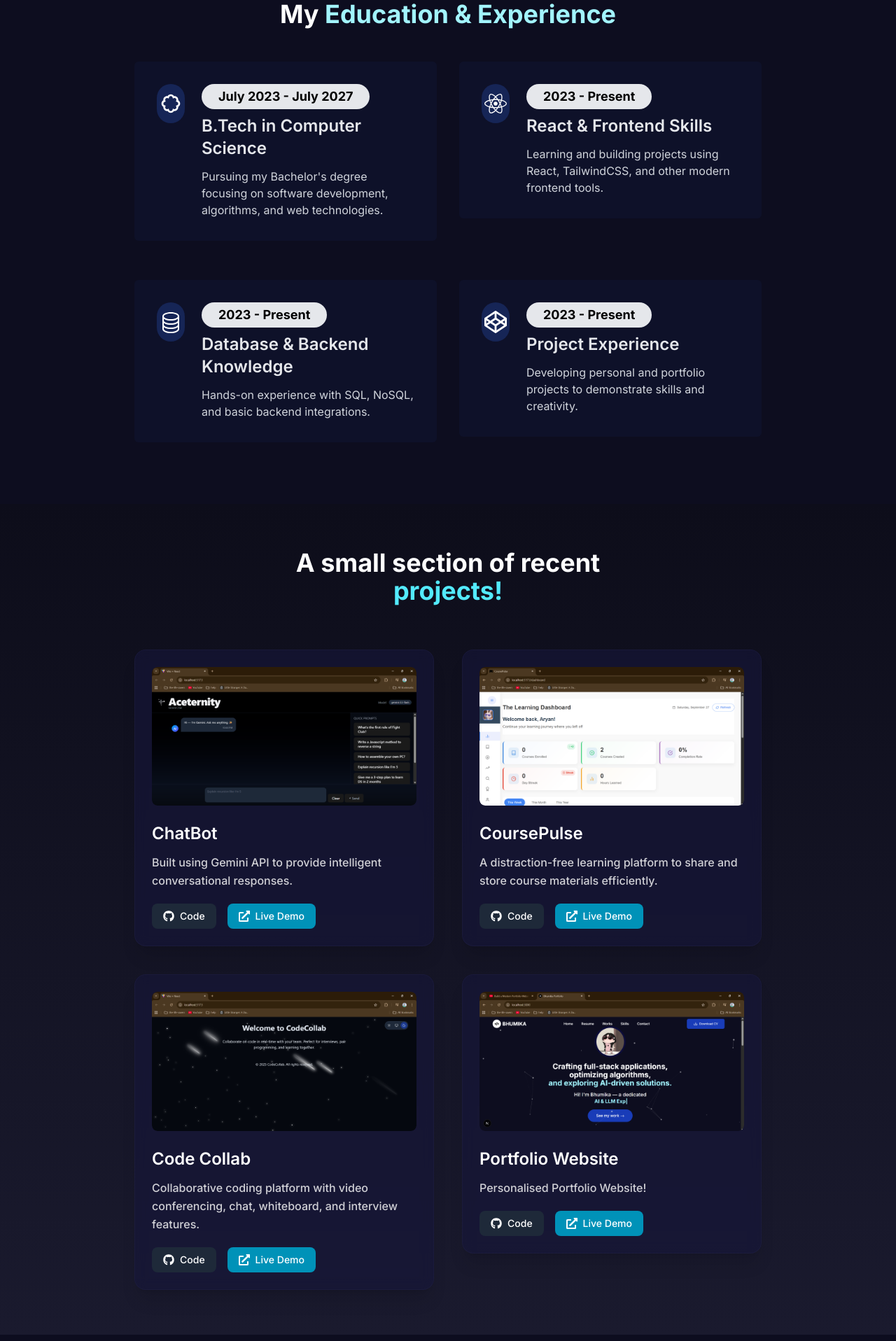
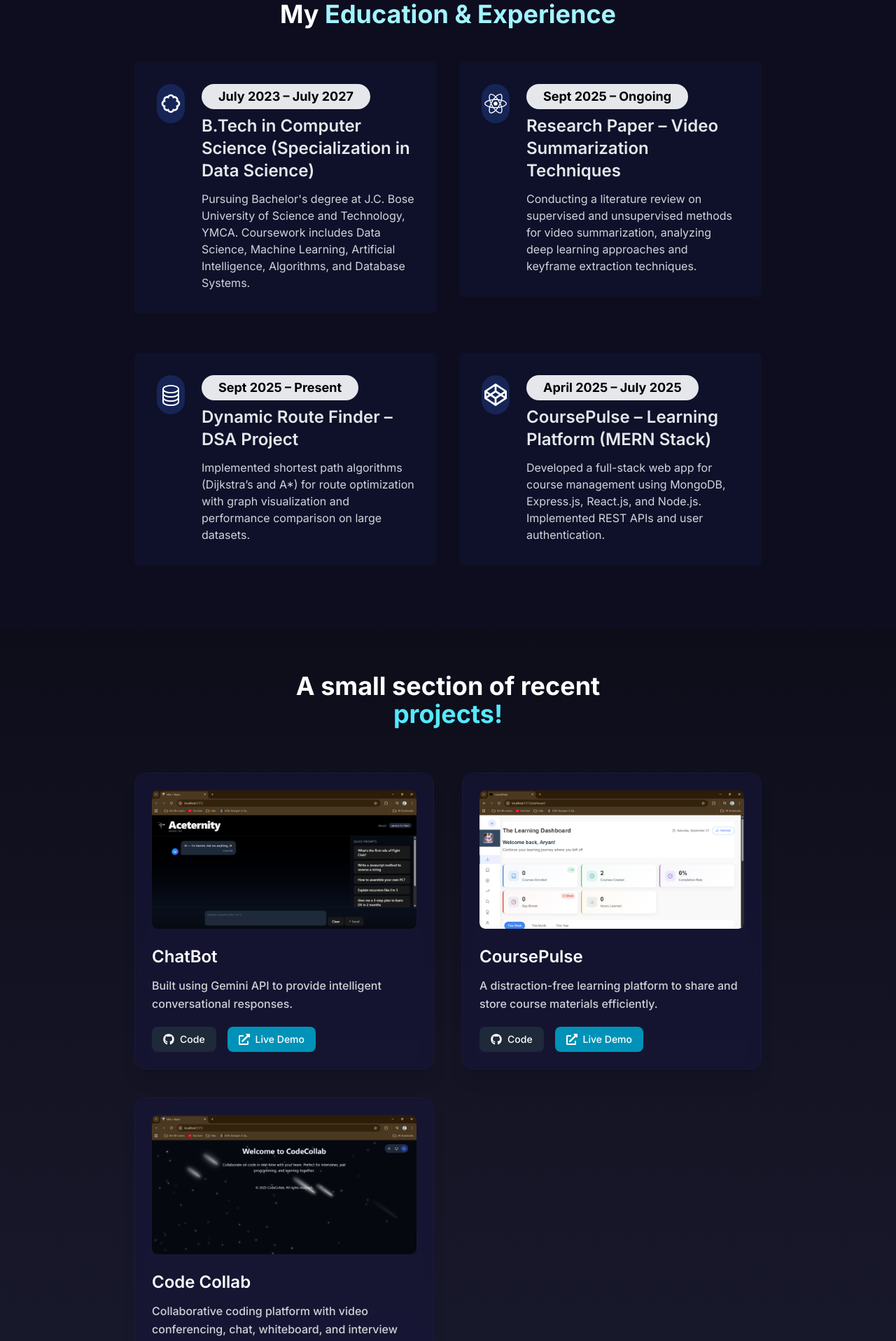
Before and after one commit to bhumikaa04/portfolio-website, a Next.js app: page / in a window 1280 px wide. Shown: the part 880-2796 px from the top of the page at 70% size. Built offline with nearby package versions, Linux system fonts and the light colour scheme.

Commit message:
final changes

```diff
--- a/components/Home/Home.tsx
+++ b/components/Home/Home.tsx
@@ -29,7 +29,7 @@ const Home = () => {
         <Resume />
         <Projects />
         <Skills />
-        <Blog />
+        {/* <Blog /> */}
         <Contact />
       </div>
     </>
--- a/components/Home/Projects/Projects.tsx
+++ b/components/Home/Projects/Projects.tsx
@@ -8,8 +8,8 @@ const projects = [
     name: "ChatBot",
     img: "/images/proj1.png",
     features: "Built using Gemini API to provide intelligent conversational responses.",
-    github: "https://github.com/yourusername/chatbot",
-    demo: "https://your-chatbot-demo.vercel.app"
+    github: "https://github.com/bhumikaa04/geminiAPI",
+    demo: "https://github.com/bhumikaa04/geminiAPI"
   },
   {
     id: 2,
@@ -27,14 +27,6 @@ const projects = [
     github: "https://github.com/bhumikaa04/CodeCollab",
     demo: "https://codecollab-live.vercel.app"
   },
-  {
-    id: 4,
-    name: "Portfolio Website",
-    img: "/images/proj4.png",
-    features: "Personalised Portfolio Website!",
-    github: "https://github.com/bhumikaa04/portfolio-website",
-    demo: "https://your-portfolio.vercel.app"
-  }
 ];
 
 const Projects = () => {
--- a/components/Home/Resume/Resume.tsx
+++ b/components/Home/Resume/Resume.tsx
@@ -14,30 +14,34 @@ const Resume = () => {
         </h1>
 
         {/* Education Cards */}
-        <div data-aos='zoom-out' data-aos-anchor-placement='top-center' className="mt-12 grid grid-cols-1 sm:grid-cols-2 gap-8">
+        <div
+          data-aos="zoom-out"
+          data-aos-anchor-placement="top-center"
+          className="mt-12 grid grid-cols-1 sm:grid-cols-2 gap-8"
+        >
           <ResumeCard
             Icon={BiBadge}
-            role="B.Tech in Computer Science"
-            date="July 2023 - July 2027"
-            description="Pursuing my Bachelor's degree focusing on software development, algorithms, and web technologies."
+            role="B.Tech in Computer Science (Specialization in Data Science)"
+            date="July 2023 – July 2027"
+            description="Pursuing Bachelor's degree at J.C. Bose University of Science and Technology, YMCA. Coursework includes Data Science, Machine Learning, Artificial Intelligence, Algorithms, and Database Systems."
           />
           <ResumeCard
             Icon={FaReact}
-            role="React & Frontend Skills"
-            date="2023 - Present"
-            description="Learning and building projects using React, TailwindCSS, and other modern frontend tools."
+            role="Research Paper – Video Summarization Techniques"
+            date="Sept 2025 – Ongoing"
+            description="Conducting a literature review on supervised and unsupervised methods for video summarization, analyzing deep learning approaches and keyframe extraction techniques."
           />
           <ResumeCard
             Icon={BsDatabase}
-            role="Database & Backend Knowledge"
-            date="2023 - Present"
-            description="Hands-on experience with SQL, NoSQL, and basic backend integrations."
+            role="Dynamic Route Finder – DSA Project"
+            date="Sept 2025 – Present"
+            description="Implemented shortest path algorithms (Dijkstra’s and A*) for route optimization with graph visualization and performance comparison on large datasets."
           />
           <ResumeCard
             Icon={FaCodepen}
-            role="Project Experience"
-            date="2023 - Present"
-            description="Developing personal and portfolio projects to demonstrate skills and creativity."
+            role="CoursePulse – Learning Platform (MERN Stack)"
+            date="April 2025 – July 2025"
+            description="Developed a full-stack web app for course management using MongoDB, Express.js, React.js, and Node.js. Implemented REST APIs and user authentication."
           />
         </div>
       </div>
--- a/constants/constant.ts
+++ b/constants/constant.ts
@@ -19,11 +19,11 @@ export const NavLinks = [
     url: '#skills',
     label: 'Skills',
   },
-  {
-    id: 5,
-    url: '#blogs',
-    label: 'Blogs',
-  },
+  // {
+  //   id: 5,
+  //   url: '#blogs',
+  //   label: 'Blogs',
+  // },
   {
     id: 6,
     url: '#contact',
```
